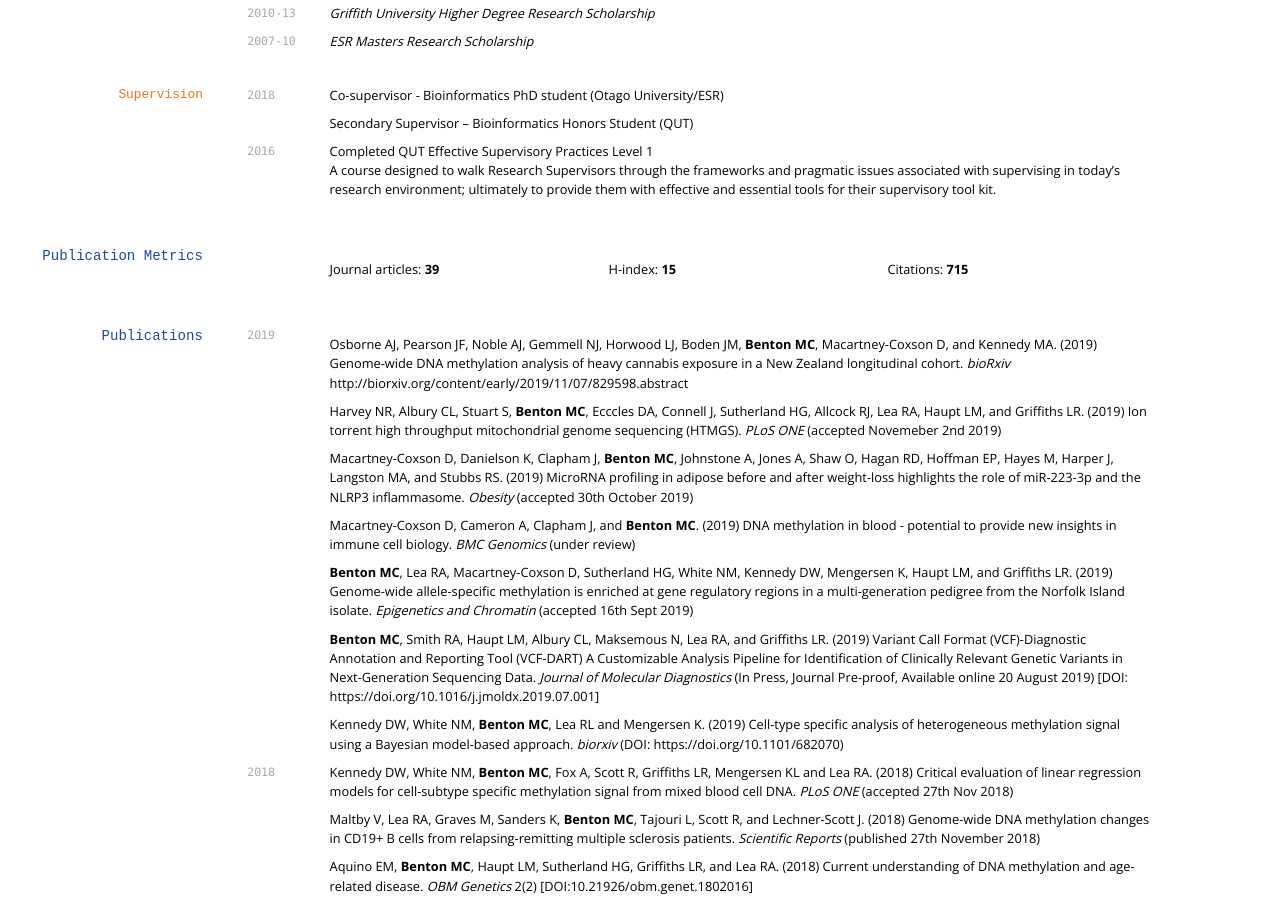
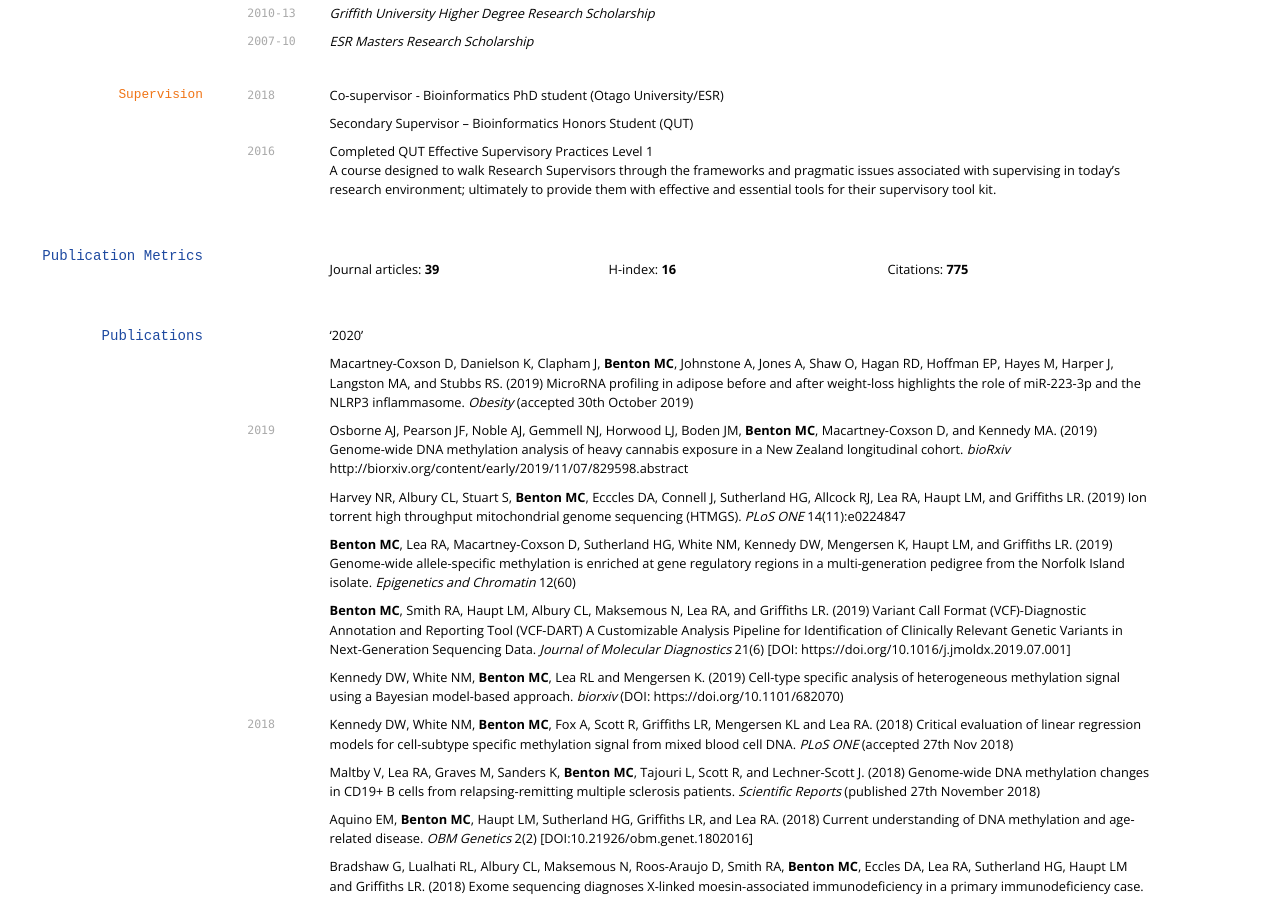
Before and after one commit to sirselim/Miles_CV, a Jekyll site: the page built from index.md, in a window 1280 px wide and 900 px high, scrolled down 1410 px. Built offline with Jekyll 4.4.1, drawn with Linux system fonts in a browser that asks for light colours; some web fonts are replaced.

Commit message:
updated CV for faststart 2020

```diff
--- a/index.md
+++ b/index.md
@@ -138,25 +138,29 @@ A course designed to walk Research Supervisors through the frameworks and pragma
 ## Publication Metrics
 
 * Journal articles: __39__
-* H-index: __15__
-* Citations: __715__
+* H-index: __16__
+* Citations: __775__
 
 ## Publications
 
 <!-- ### Journals -->
+'2020'
+
+Macartney-Coxson D, Danielson K, Clapham J, **Benton MC**, Johnstone A, Jones A, Shaw O, Hagan RD, Hoffman EP, Hayes M, Harper J, Langston MA, and Stubbs RS. (2019) MicroRNA profiling in adipose before and after weight-loss highlights the role of miR-223-3p and the NLRP3 inflammasome. *Obesity* (accepted 30th October 2019)
+
+<!--
+Macartney-Coxson D, Cameron A, Clapham J, and **Benton MC**. (2019) DNA methylation in blood - potential to provide new insights in immune cell biology. *BMC Genomics* (under review)
+-->
+
 `2019`
 
 Osborne AJ, Pearson JF, Noble AJ, Gemmell NJ, Horwood LJ, Boden JM, **Benton MC**, Macartney-Coxson D, and Kennedy MA. (2019) Genome-wide DNA methylation analysis of heavy cannabis exposure in a New Zealand longitudinal cohort. *bioRxiv* http://biorxiv.org/content/early/2019/11/07/829598.abstract
 
-Harvey NR, Albury CL, Stuart S, **Benton MC**, Ecccles DA, Connell J, Sutherland HG, Allcock RJ, Lea RA, Haupt LM, and Griffiths LR. (2019) Ion torrent high throughput mitochondrial genome sequencing (HTMGS). *PLoS ONE* (accepted Novemeber 2nd 2019)
+Harvey NR, Albury CL, Stuart S, **Benton MC**, Ecccles DA, Connell J, Sutherland HG, Allcock RJ, Lea RA, Haupt LM, and Griffiths LR. (2019) Ion torrent high throughput mitochondrial genome sequencing (HTMGS). *PLoS ONE* 14(11):e0224847
 
-Macartney-Coxson D, Danielson K, Clapham J, **Benton MC**, Johnstone A, Jones A, Shaw O, Hagan RD, Hoffman EP, Hayes M, Harper J, Langston MA, and Stubbs RS. (2019) MicroRNA profiling in adipose before and after weight-loss highlights the role of miR-223-3p and the NLRP3 inflammasome. *Obesity* (accepted 30th October 2019)
+**Benton MC**, Lea RA, Macartney-Coxson D, Sutherland HG, White NM, Kennedy DW, Mengersen K, Haupt LM, and Griffiths LR. (2019) Genome-wide allele-specific methylation is enriched at gene regulatory regions in a multi-generation pedigree from the Norfolk Island isolate. *Epigenetics and Chromatin* 12(60)
 
-Macartney-Coxson D, Cameron A, Clapham J, and **Benton MC**. (2019) DNA methylation in blood - potential to provide new insights in immune cell biology. *BMC Genomics* (under review)
-
-**Benton MC**, Lea RA, Macartney-Coxson D, Sutherland HG, White NM, Kennedy DW, Mengersen K, Haupt LM, and Griffiths LR. (2019) Genome-wide allele-specific methylation is enriched at gene regulatory regions in a multi-generation pedigree from the Norfolk Island isolate. *Epigenetics and Chromatin* (accepted 16th Sept 2019)
-
-**Benton MC**, Smith RA, Haupt LM, Albury CL, Maksemous N, Lea RA, and Griffiths LR. (2019) Variant Call Format (VCF)-Diagnostic Annotation and Reporting Tool (VCF-DART) A Customizable Analysis Pipeline for Identification of Clinically Relevant Genetic Variants in Next-Generation Sequencing Data. *Journal of Molecular Diagnostics* (In Press, Journal Pre-proof, Available online 20 August 2019) [DOI: https://doi.org/10.1016/j.jmoldx.2019.07.001]
+**Benton MC**, Smith RA, Haupt LM, Albury CL, Maksemous N, Lea RA, and Griffiths LR. (2019) Variant Call Format (VCF)-Diagnostic Annotation and Reporting Tool (VCF-DART) A Customizable Analysis Pipeline for Identification of Clinically Relevant Genetic Variants in Next-Generation Sequencing Data. *Journal of Molecular Diagnostics* 21(6) [DOI: https://doi.org/10.1016/j.jmoldx.2019.07.001]
 
 Kennedy DW, White NM, **Benton MC**, Lea RL and Mengersen K. (2019) Cell-type specific analysis of heterogeneous methylation signal using a Bayesian model-based approach. *biorxiv* (DOI: https://doi.org/10.1101/682070)
 
```
Also changed, not shown: scholar_plot/scholar_citations_iEhBavEAAAAJ.png.
